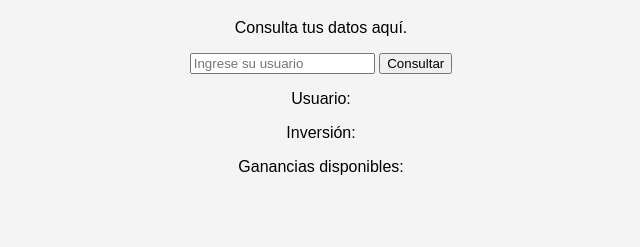
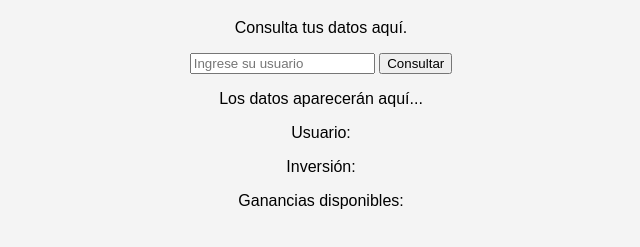
Before and after one commit to Leomaya370/Lumelys_chain.services, a plain HTML site: page index.html in a window 1280 px wide. Shown: the part 61-308 px from the top of the page, without its empty margins (319-959 px from the left). Drawn offline with Linux system fonts and the light colour scheme; files that its build step writes are made by us from their sources; files whose address does not match are found by name.

Commit message:
Update index.html
Signed-off-by: Leomaya370 <leoperez7808@gmail.com>

```diff
--- a/index.html
+++ b/index.html
@@ -13,6 +13,9 @@
     <!-- Formulario para ingresar usuario -->
     <input type="text" id="usuarioInput" placeholder="Ingrese su usuario">
     <button onclick="consultarUsuario()">Consultar</button>
+    <div id="resultado">
+    <p>Los datos aparecerán aquí...</p>
+    </div>
 
     <!-- Espacio donde se mostrarán los datos del usuario -->
     <p>Usuario: <span id="nombre"></span></p>
```
